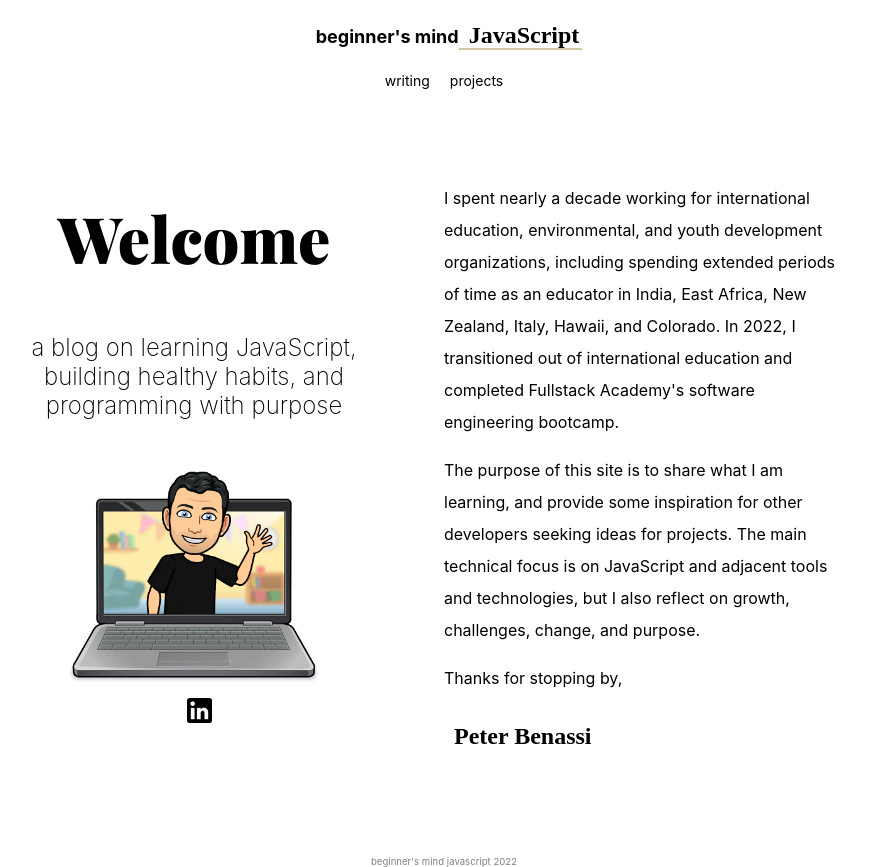
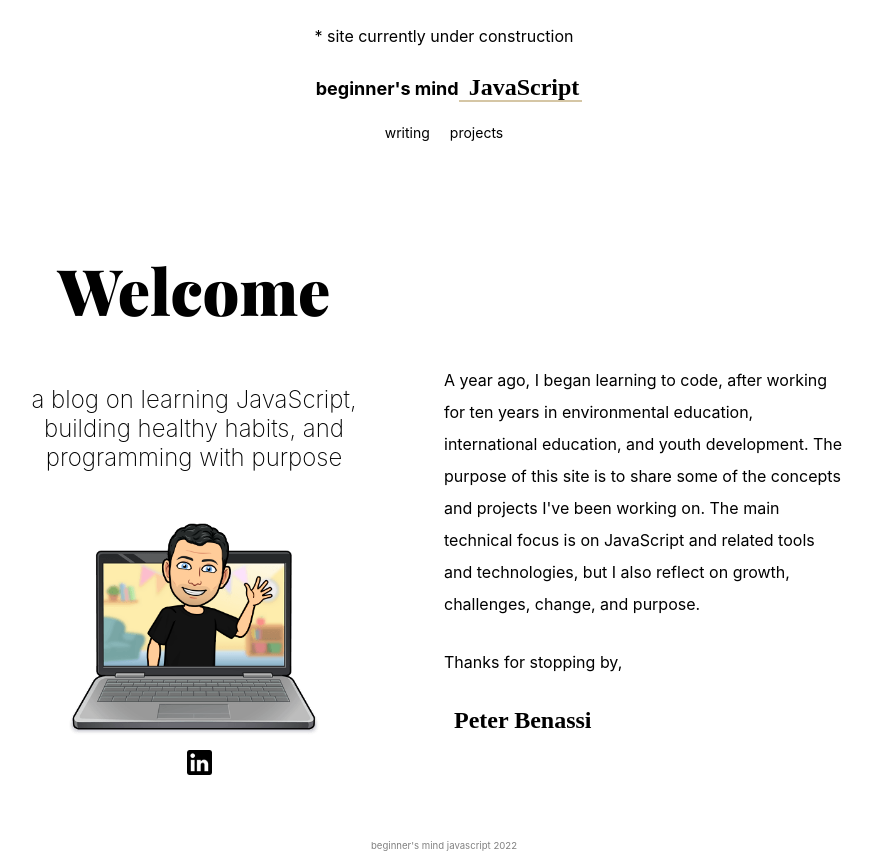
Before and after one commit to benassiPb/beginnersmindjavascript, a React (Create React App) app: page /about in a window 1280 px wide. Shown: the whole page, without its empty margins (196-1069 px from the left). Built offline with nearby package versions, Linux system fonts and the light colour scheme; a web font is replaced by a local one.

Commit message:
under construction

```diff
--- a/src/About.js
+++ b/src/About.js
@@ -30,20 +30,12 @@ function About() {
 
       <div className="about-body">
         <p className="about-p">
-          I spent nearly a decade working for international education,
-          environmental, and youth development organizations, including spending
-          extended periods of time as an educator in India, East Africa, New
-          Zealand, Italy, Hawaii, and Colorado. In 2022, I transitioned out of
-          international education and completed Fullstack Academy's software
-          engineering bootcamp.
-        </p>
-
-        <p className="about-p">
-          The purpose of this site is to share what I am learning, and provide
-          some inspiration for other developers seeking ideas for projects. The
-          main technical focus is on JavaScript and adjacent tools and
-          technologies, but I also reflect on growth, challenges, change, and
-          purpose.
+          A year ago, I began learning to code, after working for ten years in
+          environmental education, international education, and youth
+          development. The purpose of this site is to share some of the concepts
+          and projects I've been working on. The main technical focus is on
+          JavaScript and related tools and technologies, but I also reflect on
+          growth, challenges, change, and purpose.
         </p>
 
         <p className="about-p">Thanks for stopping by,</p>
--- a/src/App.css
+++ b/src/App.css
@@ -215,7 +215,9 @@ a {
 
 .about-body {
   margin: 50px;
-  margin-top: 30px;
+  margin-top: 160px;
+  display: flex;
+  flex-direction: column;
 }
 
 .about-p {
--- a/src/App.js
+++ b/src/App.js
@@ -15,6 +15,7 @@ function App() {
     <div className="App">
       <BrowserRouter>
         <div>
+          <p>* site currently under construction</p>
           <Nav view={view} setView={setView} />
           <RoutesComponent />
         </div>
```
